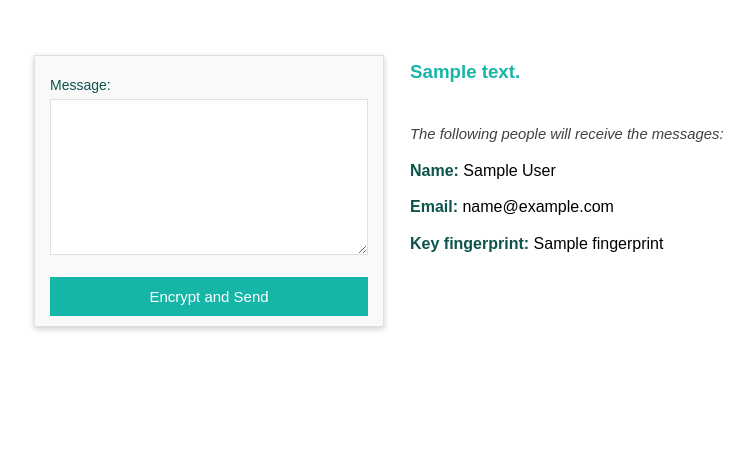
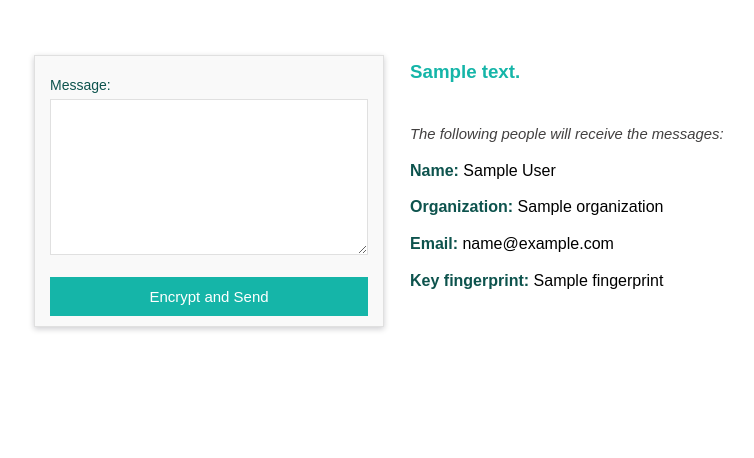
Before and after one commit to whitesmith/hawkpost, a Django app: template boxes/templates/boxes/box_submit.html in a window 1280 px wide. Shown: the part 183-641 px from the top of the page, without its empty margins (248-1002 px from the left). Run offline with Django 3.2, Linux system fonts and the light colour scheme; the template is opened without the code that fills it: most values are stand-ins (such as "Sample title", 1, 10 or a date in 2020).

Commit message:
[link-box]  add organisation info to message-link page

```diff
--- a/boxes/templates/boxes/box_submit.html
+++ b/boxes/templates/boxes/box_submit.html
@@ -32,6 +32,7 @@
                 <div>
                     <i class="text-note">The following people will receive the messages:</i>
                     <p><span class="text-bold text-dark">Name: </span>{{object.owner.first_name}} {{object.owner.last_name}} </p>
+                    <p><span class="text-bold text-dark">Organization: </span>{{object.owner.organization}}</p>
                     <p><span class="text-bold text-dark">Email: </span>{{object.owner.email}}</p>
                     <p><span class="text-bold text-dark">Key fingerprint: </span>{{object.owner.fingerprint}}</p>
                 </div>
```
